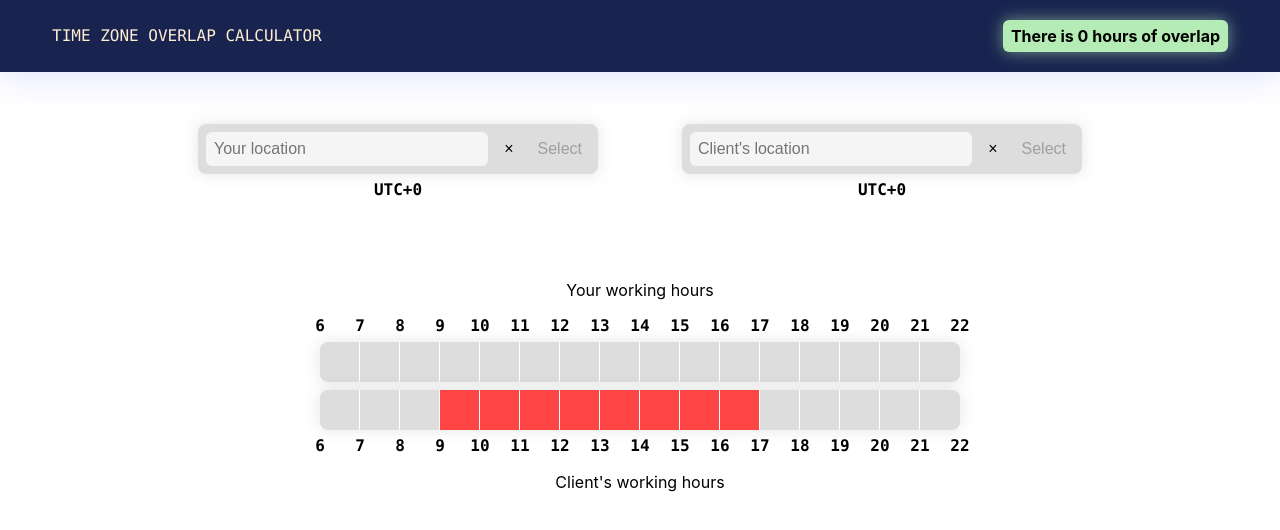
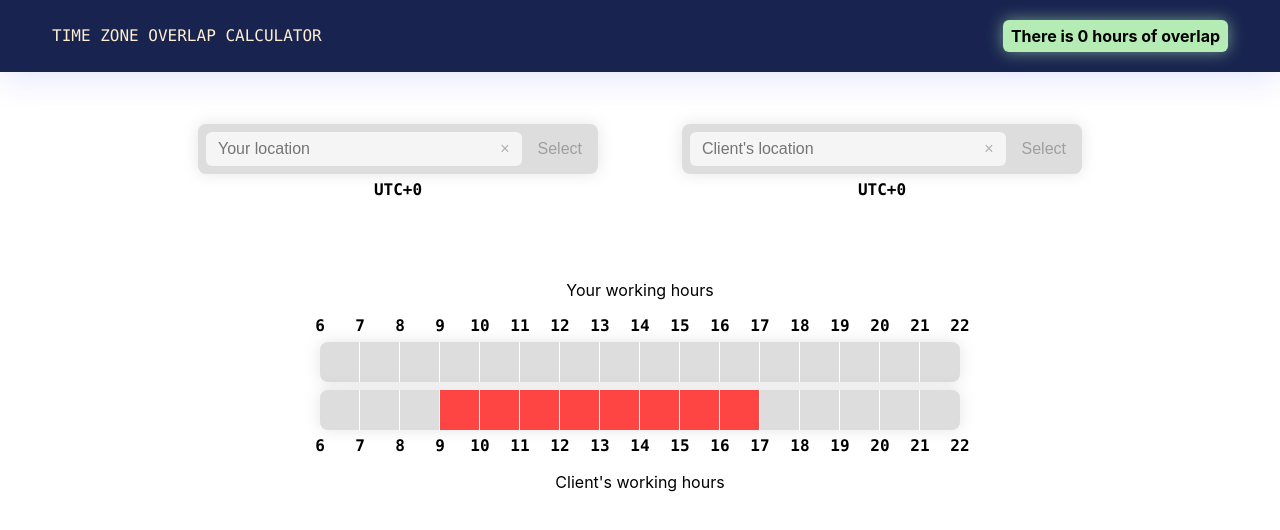
Before and after one commit to okiss/timezone-overlap, a Svelte app: page / in a window 1280 px wide. Shown: the top 530 px of the page. Built offline with nearby package versions, Linux system fonts and the light colour scheme.

Commit message:
move clear button inside input

```diff
--- a/src/components/LocationInput.svelte
+++ b/src/components/LocationInput.svelte
@@ -78,11 +78,12 @@
 
 <div class="location-input">
   <div class="input-wrapper" class:suggestions-visible={isFocused && suggestions.length}>
+    <div class="input-clearable">
       <input
         class="input"
         {placeholder}
         type="text"
-      {value}
+        bind:value
         bind:this={input}
         on:keydown={selectSuggestionArrowKeys}
         on:input={debounce(searchLocation)}
@@ -90,7 +91,10 @@
         on:focus={() => (isFocused = true)}
         on:blur={() => (isFocused = false)}
       />
-    <button class="button" on:click={clear} title="Clear">{'\u00d7'}</button>
+      <button class="input-clear-button" on:click={clear} title="Clear" disabled={!value}
+        >{'\u00d7'}</button
+      >
+    </div>
     <LoadingOverlay isLoading={isLoadingSuggestions || isLoading}>
       <button class="button" on:click={submit} disabled={selectedSuggestionIndex === -1}
         >Select</button
@@ -132,18 +136,40 @@
   .input-wrapper.suggestions-visible {
     border-radius: var(--radius-2) var(--radius-2) 0 0;
   }
+  .input-clearable {
+    flex: auto;
+    position: relative;
+  }
   .input {
-    flex: auto;
     border: none;
     border-radius: var(--radius-1);
     background-color: rgb(245, 245, 245);
-    padding: var(--spacing-2);
+    padding: var(--spacing-2) var(--spacing-3);
     font-size: 100%;
     transition: background-color 0.3s ease;
+    position: relative;
+    top: 0;
+    bottom: 0;
+    left: 0;
+    right: 0;
+    width: 100%;
   }
   .input:focus {
     outline: none;
     background-color: rgb(255, 255, 255);
+  }
+  .input-clear-button {
+    position: absolute;
+    right: 0;
+    top: 0;
+    border: none;
+    background: transparent;
+    cursor: pointer;
+    font-size: 100%;
+    padding: var(--spacing-2) var(--spacing-3);
+  }
+  .input-clear-button:disabled {
+    cursor: not-allowed;
   }
   .button {
     border: none;
```
Lines whose indentation alone changed are shown as unchanged.
